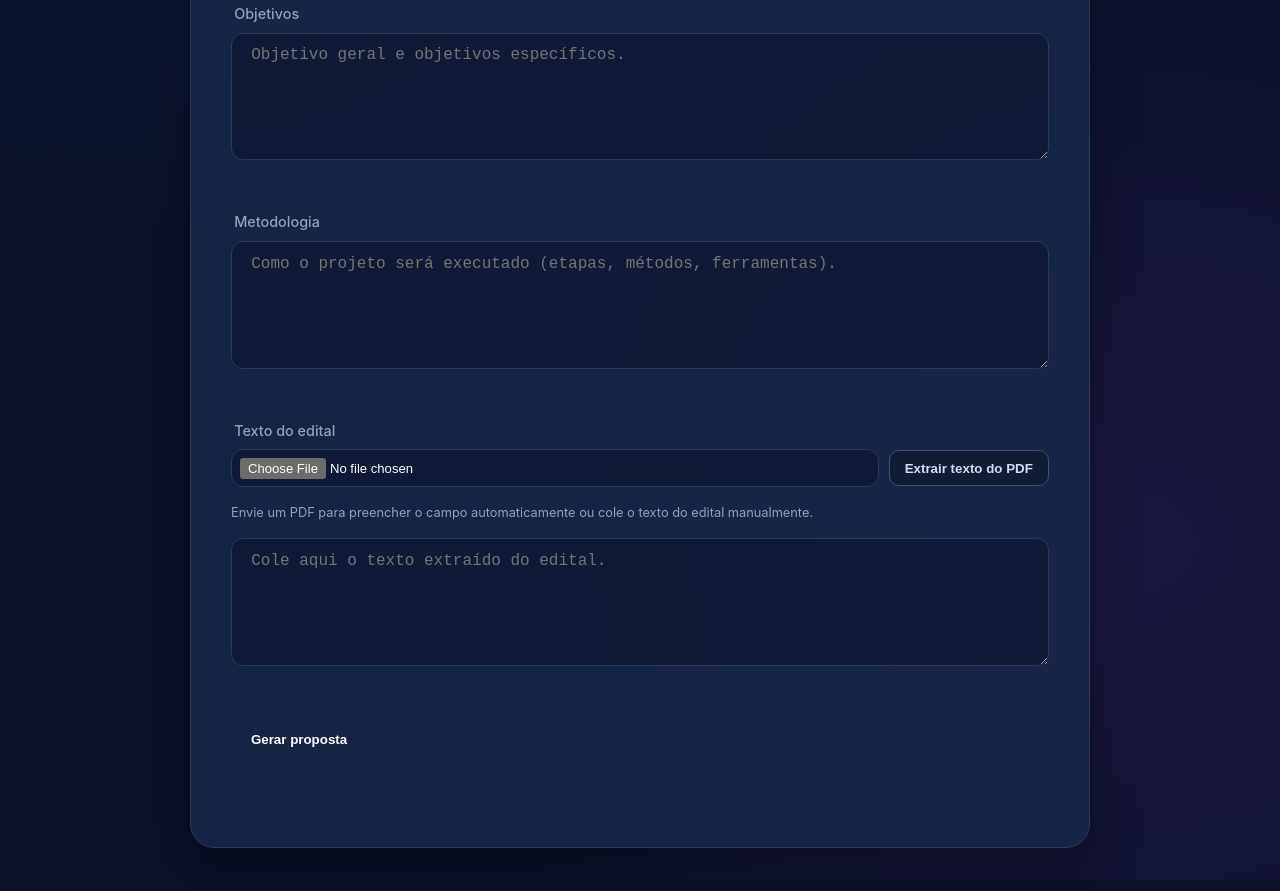
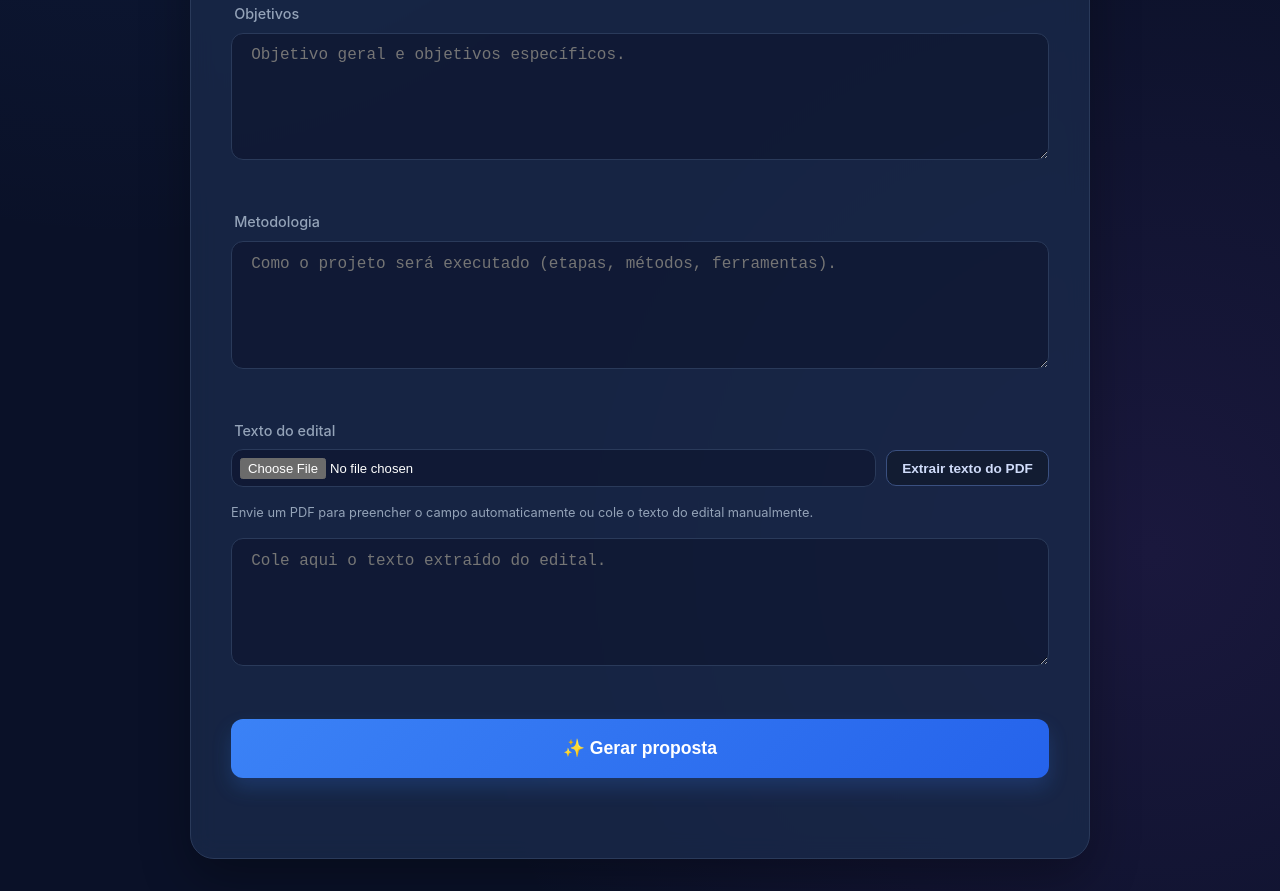
Before and after one commit to CeloEug/Programacao-Avancada-Analise-de-Editais, a website: page public/index.html in a window 1280 px wide. Shown: the part 808-1699 px from the top of the page. Drawn offline with Linux system fonts and the light colour scheme.

Commit message:
style: Redesign buttons.

```diff
--- a/public/index.html
+++ b/public/index.html
@@ -203,39 +203,52 @@
       }
 
       .primary-btn {
-        border: 1px solid transparent;
-        background: linear-gradient(180deg, var(--brand) 0%, var(--brand-2) 100%);
-        color: #fff;
-        border-radius: 10px;
-        padding: 0.74rem 1.18rem;
+        background: linear-gradient(135deg, var(--brand), #2563EB);
+        color: white;
+        border: none;
+        border-radius: var(--radius-md);
+        padding: 1.2rem;
+        font-size: 1.1rem;
         font-weight: 600;
         cursor: pointer;
-        transition: transform 0.12s ease, filter 0.18s ease;
+        transition: all 0.3s ease;
+        display: flex;
+        justify-content: center;
+        align-items: center;
+        gap: 0.8rem;
+        box-shadow: 0 10px 20px rgba(59, 130, 246, 0.2);
+        width: 100%;
       }
 
-      .primary-btn:hover:not(:disabled) {
-        transform: translateY(-1px);
-        filter: brightness(1.07);
+      .primary-btn:hover {
+        transform: scale(1.02);
+        box-shadow: 0 15px 30px rgba(59, 130, 246, 0.4);
       }
 
-      .primary-btn:disabled {
-        opacity: 0.55;
-        cursor: not-allowed;
+      .primary-btn:active {
+          transform: scale(0.98);
+      }
+
+      .secondary-btn {
+        background: rgba(255, 255, 255, 0.05);
+        border: 1px solid var(--line);
+        color: white;
+        padding: 0.5rem 1rem;
+        border-radius: var(--radius-md);
+        cursor: pointer;
+        font-size: 0.85rem;
+        transition: background 0.2s;
+      }
+
+      .secondary-btn:hover {
+        background: rgba(255, 255, 255, 0.1);
       }
 
       #feedback {
-        margin-top: 0.45rem;
-        min-height: 1rem;
+        text-align: center;
+        font-weight: 500;
         color: var(--error);
-        font-size: 0.82rem;
-      }
-
-      #feedback.is-info {
-        color: var(--text-soft);
-      }
-
-      #feedback.is-ok {
-        color: var(--ok);
+        margin-top: 1rem;
       }
 
       .pdf-row {
@@ -350,9 +363,9 @@
             </div>
 
             <div class="actions">
-              <div class="action-left">
-                <button class="primary-btn" id="submit-btn" type="submit">Gerar proposta</button>
-              </div>
+                <button class="primary-btn" id="submit-btn" type="submit">
+                    ✨ Gerar proposta
+                </button>
             </div>
             <div id="feedback" aria-live="polite"></div>
           </form>
```
